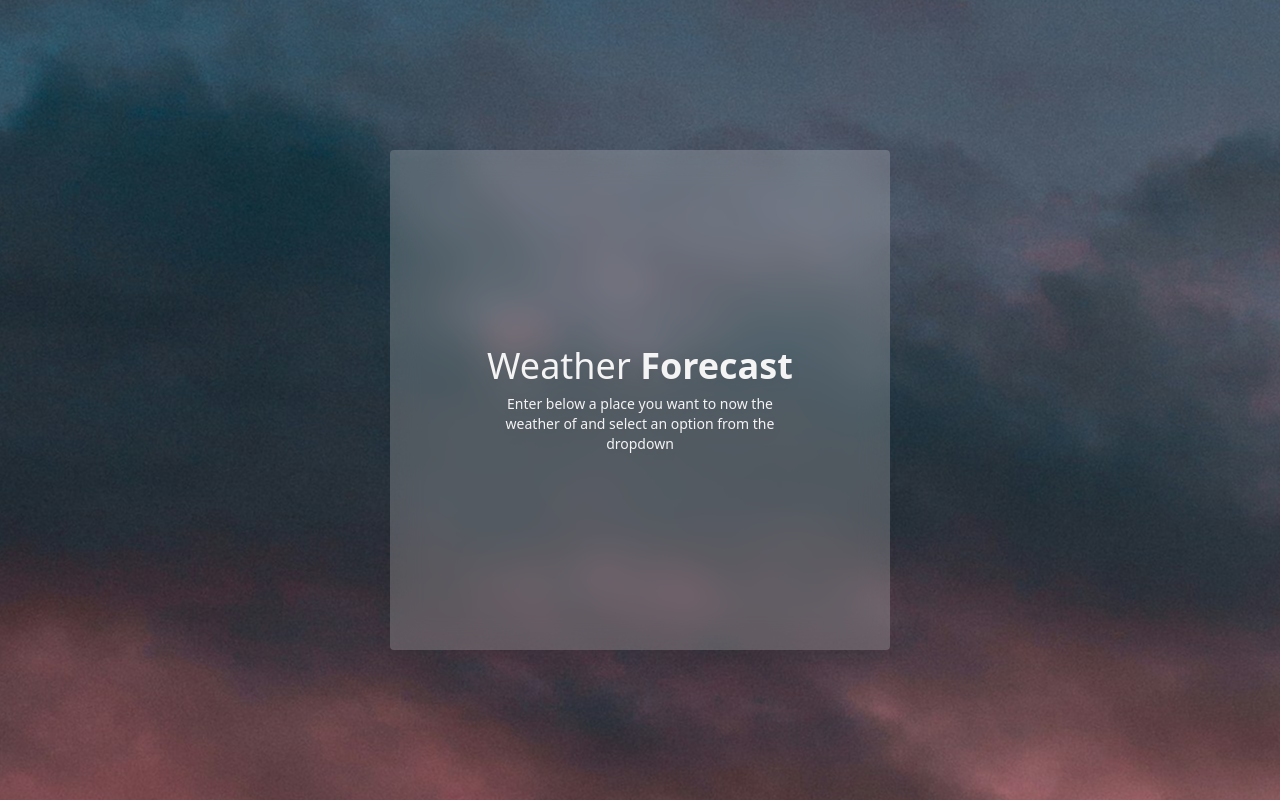
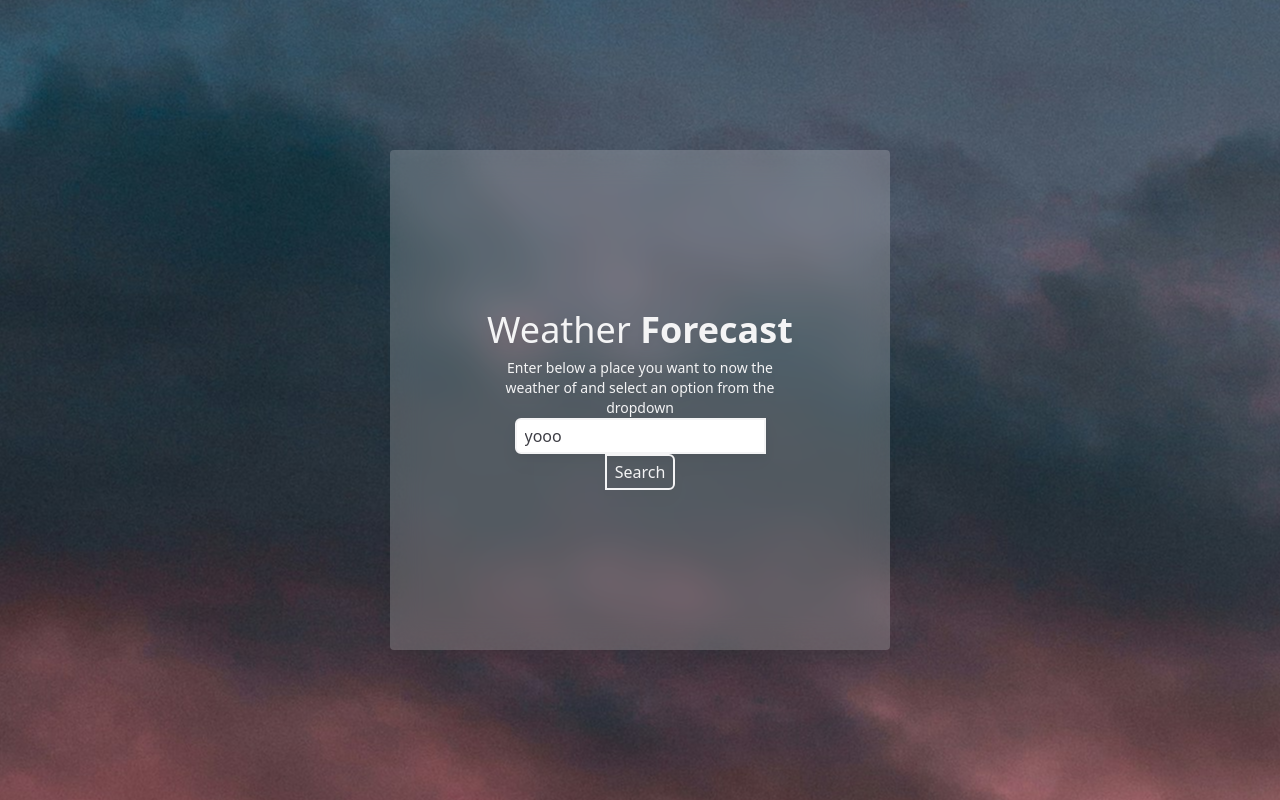
Before and after one commit to chantaseng/weather-app-react-typescript, a React (Vite) app: page / in a window 1280 px wide. Built offline with nearby package versions, Linux system fonts and the light colour scheme.

Commit message:
creating input field and search button

```diff
--- a/src/App.tsx
+++ b/src/App.tsx
@@ -6,10 +6,21 @@ function App() {
           <h1 className="text-4xl font-thin">
             Weather <span className="font-black">Forecast</span>
           </h1>
+
           <p className="mt-2 text-sm">
             Enter below a place you want to now the weather of and select an
             option from the dropdown
           </p>
+
+          <input
+            type="text"
+            value={"yooo"}
+            className="rounded-s-md border-2 border-zinc-100 px-2 py-1 text-zinc-700"
+          />
+
+          <button className="rounded-e-md border-2 border-zinc-100 px-2 py-1 hover:border-zinc-700 hover:text-zinc-700">
+            Search
+          </button>
         </div>
       </main>
     </>
```
